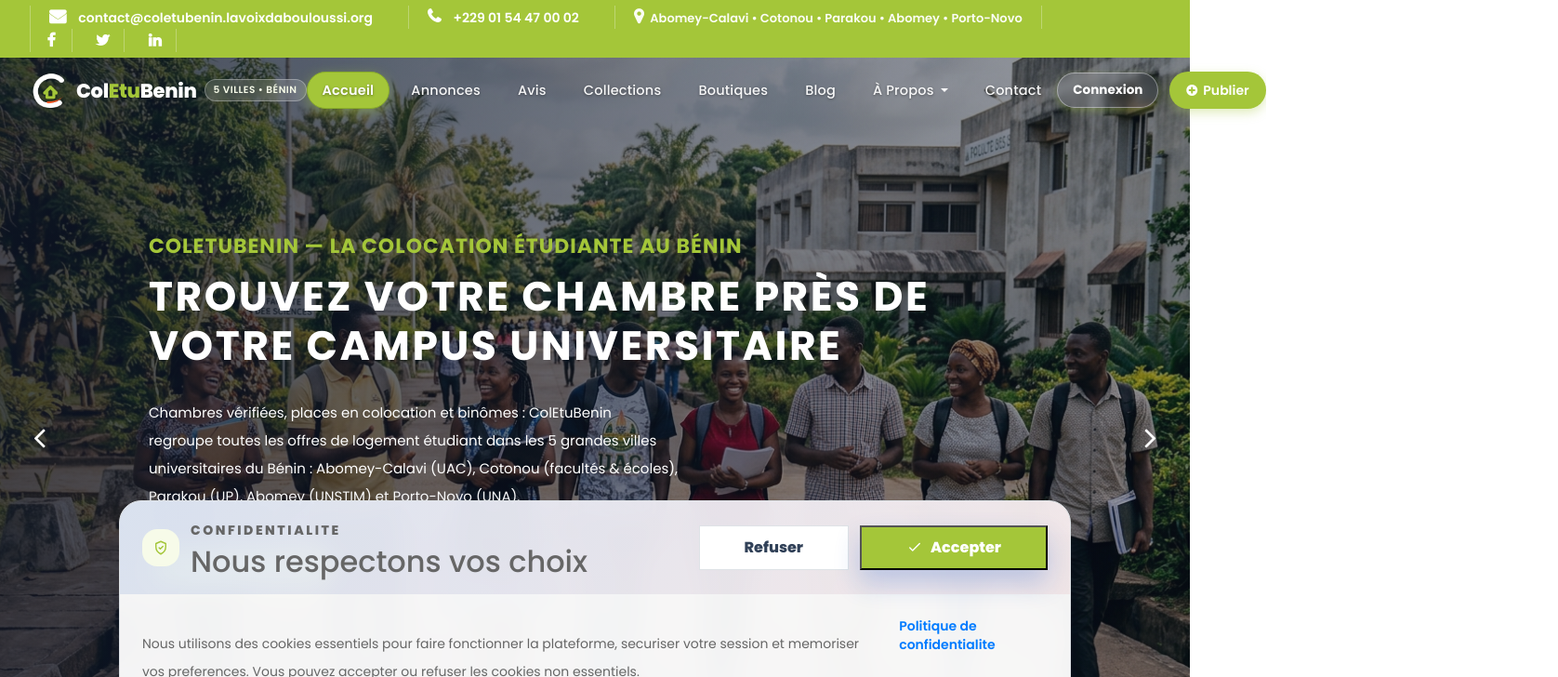
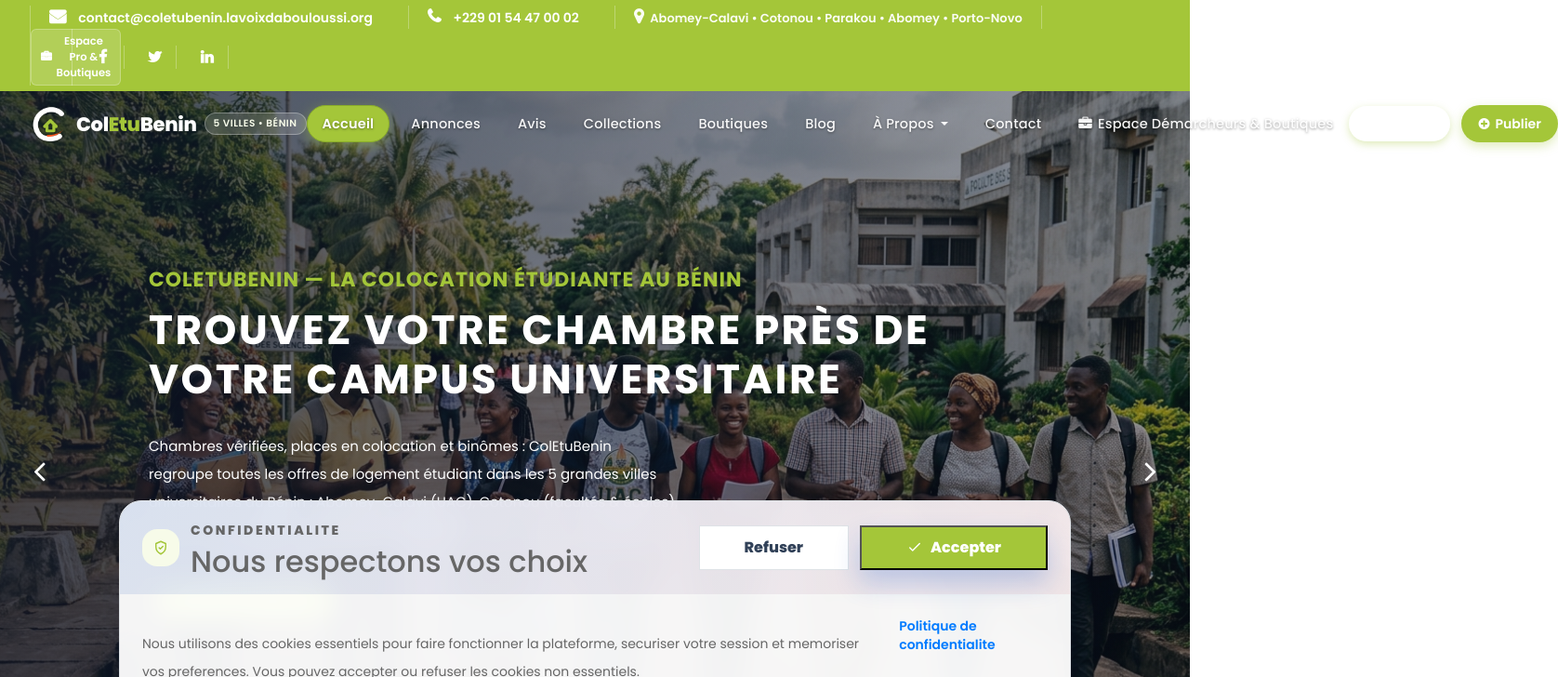
Before and after one commit to OlympBlack/ColCampus_interface, a React (Vite) app: page /inscription in a window 1280 px wide. Shown: the top 728 px of the page at 93% size, 1676 px wide, since content can reach past the window. Built offline with nearby package versions, Linux system fonts and the light colour scheme; no server answers.

Commit message:
feat: add clear entrypoints and navigation links for Demarcheurs and Boutiques registration

```diff
--- a/src/components/LoginForm.tsx
+++ b/src/components/LoginForm.tsx
@@ -217,12 +217,18 @@
               </button>
             </div>
 
-            <p className="text-center text-xs sm:text-sm text-slate-500 mt-6 pt-4 border-t border-slate-100">
-              Pas encore de compte ?{' '}
-              <a className="text-green-700 font-bold hover:underline ml-1" href="#/inscription">
-                Créer un compte
-              </a>
-            </p>
+            <div className="text-center text-xs sm:text-sm text-slate-500 mt-6 pt-4 border-t border-slate-100 flex flex-col sm:flex-row items-center justify-center gap-1.5 sm:gap-2">
+              <span>Pas encore de compte ?</span>
+              <span className="flex items-center gap-2">
+                <a className="text-green-700 font-bold hover:underline" href="#/inscription">
+                  Étudiant
+                </a>
+                <span className="text-slate-300">·</span>
+                <a className="text-emerald-700 font-bold hover:underline" href="#/inscription-pro">
+                  Démarcheur ou Boutique
+                </a>
+              </span>
+            </div>
           </form>
         </div>
       </div>
--- a/src/components/ProRegister.tsx
+++ b/src/components/ProRegister.tsx
@@ -373,12 +373,17 @@
             )}
           </div>
 
-          <p className="text-center text-xs sm:text-sm text-slate-500 mt-6 pt-4 border-t border-slate-100">
-            Déjà inscrit ?{' '}
-            <a href="#/connexion" className="text-green-700 font-bold hover:underline ml-1">
+          <div className="text-center text-xs sm:text-sm text-slate-500 mt-6 pt-4 border-t border-slate-100 flex flex-col sm:flex-row items-center justify-center gap-2">
+            <span>Vous êtes étudiant ?</span>
+            <a href="#/inscription" className="text-blue-700 font-bold hover:underline">
+              Inscription étudiant ici
+            </a>
+            <span className="hidden sm:inline text-slate-300">·</span>
+            <span>Déjà inscrit ?</span>
+            <a href="#/connexion" className="text-green-700 font-bold hover:underline">
               Se connecter
             </a>
-          </p>
+          </div>
         </div>
       </div>
     </div>
--- a/src/components/RegisterFlow.tsx
+++ b/src/components/RegisterFlow.tsx
@@ -261,6 +261,30 @@
                 <div className="mb-5">
                   <h2 className="text-2xl sm:text-3xl font-bold tracking-tight text-slate-900">Créer un compte</h2>
                   <p className="text-xs sm:text-sm text-slate-500 mt-1">Renseignez vos coordonnées pour commencer.</p>
+                </div>
+
+                {/* Bannière d'accès Espace Pro pour démarcheurs et boutiques */}
+                <div className="mb-5 p-3 sm:p-4 rounded-2xl bg-gradient-to-r from-emerald-50 via-lime-50/60 to-emerald-50 border border-emerald-200/80 flex flex-col sm:flex-row items-start sm:items-center justify-between gap-3 shadow-xs">
+                  <div className="flex items-center gap-3 min-w-0">
+                    <div className="w-9 h-9 rounded-xl bg-emerald-600 text-white flex items-center justify-center shrink-0 shadow-xs">
+                      <UiIcon name="store" className="w-4 h-4" />
+                    </div>
+                    <div className="min-w-0">
+                      <p className="text-xs sm:text-sm font-bold text-slate-900 leading-tight">
+                        Vous êtes Démarcheur ou Boutique ?
+                      </p>
+                      <p className="text-[11px] sm:text-xs text-slate-600 mt-0.5">
+                        Proposez des logements ou faites la promotion de vos produits.
+                      </p>
+                    </div>
+                  </div>
+                  <a
+                    href="#/inscription-pro"
+                    className="shrink-0 w-full sm:w-auto px-3.5 py-2 rounded-xl bg-emerald-700 hover:bg-emerald-800 text-white font-bold text-xs transition-all shadow-xs text-center flex items-center justify-center gap-1.5"
+                  >
+                    <span>Espace Pro & Boutiques</span>
+                    <span>→</span>
+                  </a>
                 </div>
 
                 {/* Sélection du rôle responsive */}
@@ -696,12 +720,16 @@
             )}
           </div>
 
-          <p className="text-center text-xs sm:text-sm text-slate-500 mt-6 pt-4 border-t border-slate-100">
-            Déjà inscrit ?{' '}
-            <a href="#/connexion" className="text-green-700 font-bold hover:underline ml-1">
+          <div className="text-center text-xs sm:text-sm text-slate-500 mt-6 pt-4 border-t border-slate-100 flex flex-col sm:flex-row items-center justify-center gap-2">
+            <span>Déjà inscrit ?</span>
+            <a href="#/connexion" className="text-green-700 font-bold hover:underline">
               Se connecter
             </a>
-          </p>
+            <span className="hidden sm:inline text-slate-300">·</span>
+            <a href="#/inscription-pro" className="text-emerald-700 font-bold hover:underline">
+              Espace Pro & Boutiques
+            </a>
+          </div>
         </div>
       </div>
     </div>
--- a/src/layout/SiteFooter.tsx
+++ b/src/layout/SiteFooter.tsx
@@ -92,6 +92,9 @@
                 </li>
                 <li>
                   <a href="#/publier">Publier une annonce</a>
+                </li>
+                <li>
+                  <a href="#/inscription-pro">Espace Démarcheurs & Boutiques</a>
                 </li>
               </ul>
             </div>
--- a/src/layout/SiteHeader.tsx
+++ b/src/layout/SiteHeader.tsx
@@ -456,6 +456,30 @@
             </ul>
             <ul className="right-icons d-none d-sm-flex align-items-center m-0 p-0" style={{ gap: '14px', listStyle: 'none' }}>
               <li>
+                <a
+                  href="#/inscription-pro"
+                  style={{
+                    fontSize: '11.5px',
+                    fontWeight: 700,
+                    color: '#ffffff',
+                    background: 'rgba(255, 255, 255, 0.16)',
+                    padding: '4px 10px',
+                    borderRadius: '6px',
+                    textDecoration: 'none',
+                    display: 'inline-flex',
+                    alignItems: 'center',
+                    gap: '5px',
+                    border: '1px solid rgba(255, 255, 255, 0.25)',
+                    transition: 'all 0.2s ease',
+                  }}
+                  onMouseEnter={(e) => { e.currentTarget.style.background = 'rgba(255, 255, 255, 0.28)' }}
+                  onMouseLeave={(e) => { e.currentTarget.style.background = 'rgba(255, 255, 255, 0.16)' }}
+                >
+                  <i className="fa fa-briefcase"></i>
+                  <span>Espace Pro & Boutiques</span>
+                </a>
+              </li>
+              <li>
                 <a href="https://www.facebook.com/" target="_blank" rel="noreferrer" aria-label="Facebook">
                   <i className="fa fa-facebook"></i>
                 </a>
@@ -652,6 +676,17 @@
                     <span>Contact</span>
                   </a>
                 </li>
+                <li className="nav-item d-lg-none">
+                  <a
+                    className="nav-link"
+                    href="#/inscription-pro"
+                    onClick={closeMenu}
+                    style={{ color: '#a4c639', fontWeight: 700 }}
+                  >
+                    <i className="fa fa-briefcase mr-1.5"></i>
+                    <span>Espace Démarcheurs & Boutiques</span>
+                  </a>
+                </li>
               </ul>
 
               <div className="header-actions-group">
```
